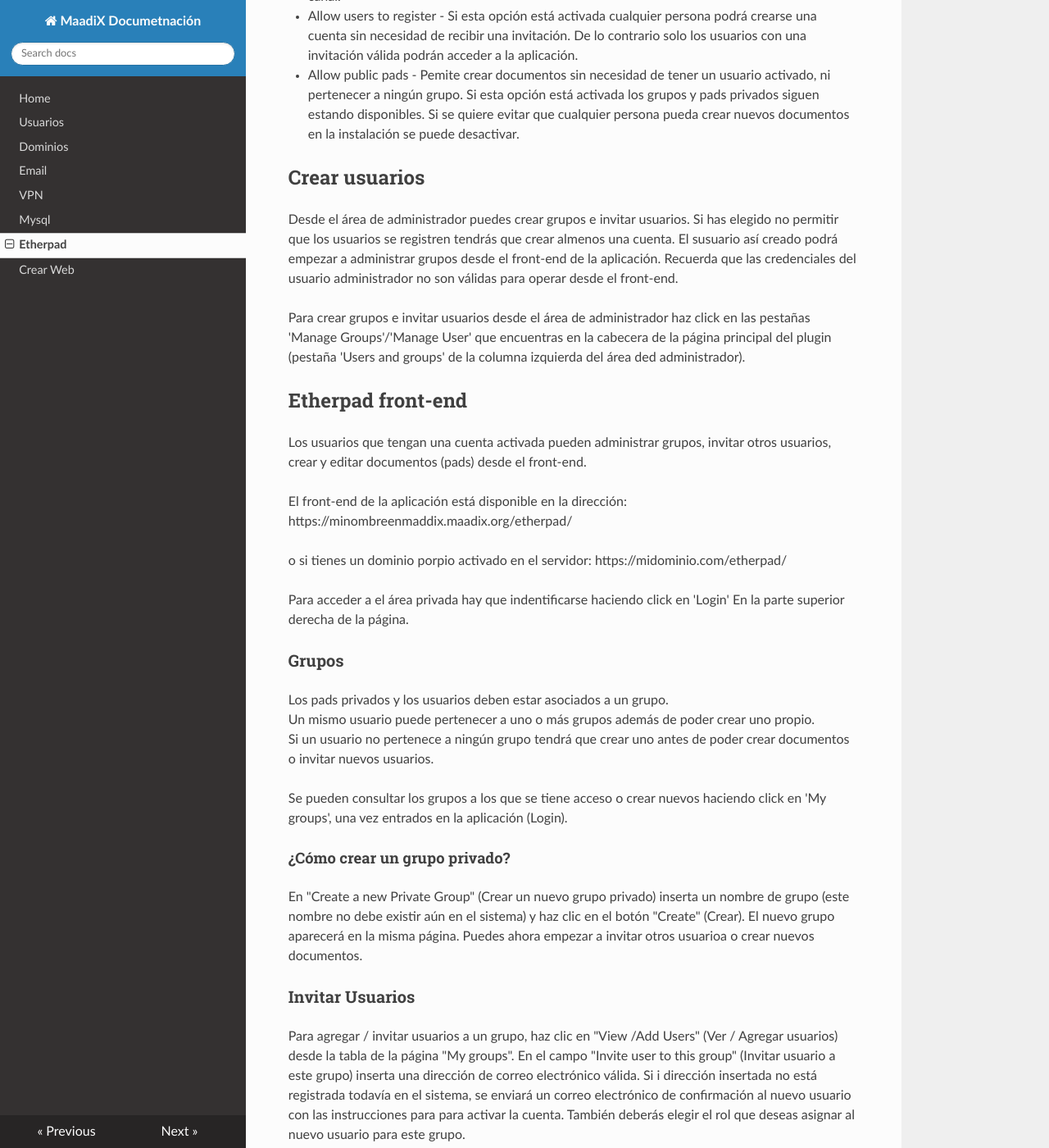
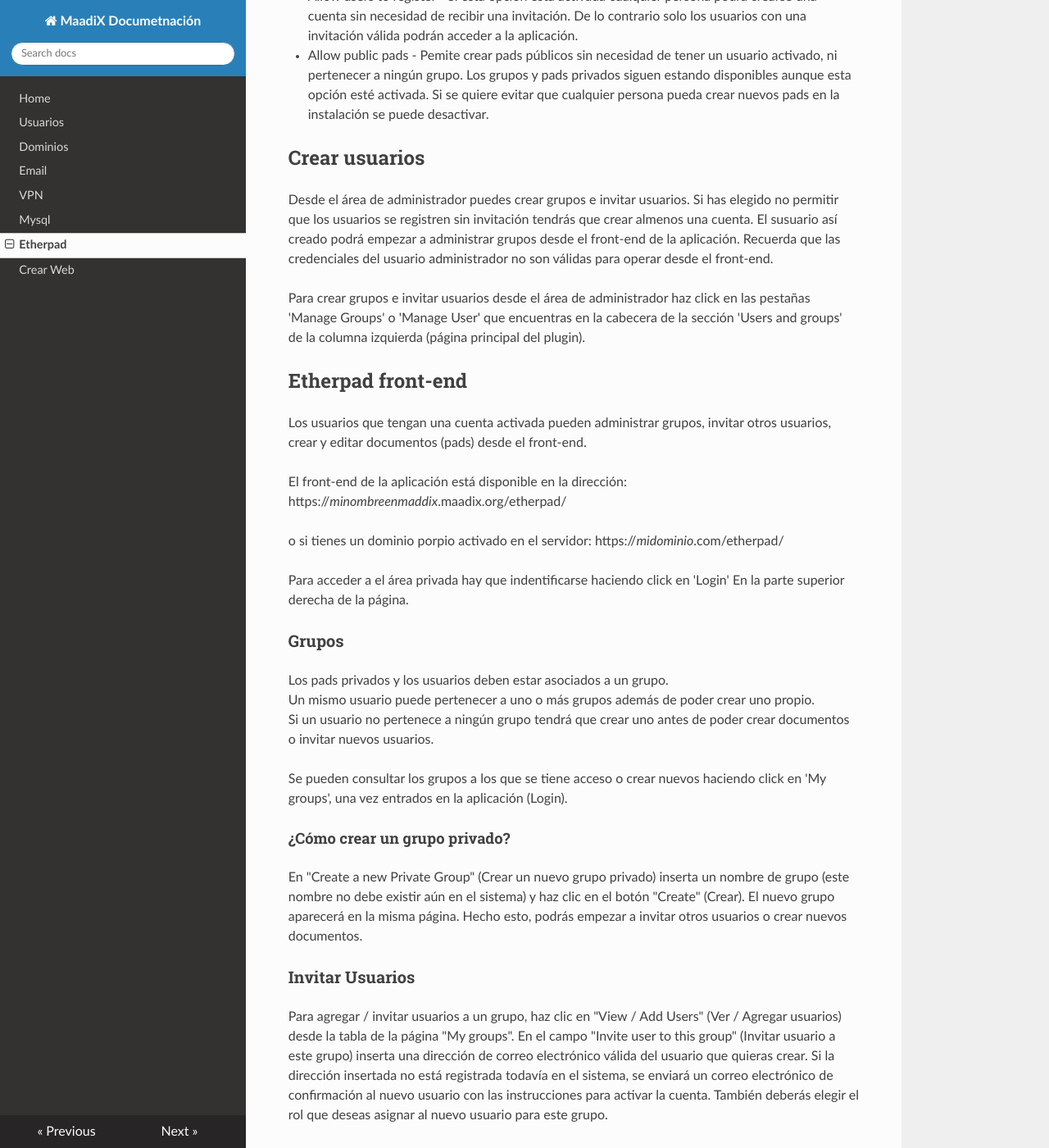
Before and after one commit to MaadixNet/docs, an MkDocs documentation site: the page built from docs/etherpad.md, in a window 1280 px wide and 1400 px high, scrolled down 1632 px. Shown: the whole window at 82% size. Built offline with MkDocs 1.6.1, drawn with Linux system fonts in a browser that asks for light colours; nearby versions of some CDN libraries; old or Windows-style settings are respelled for this version of MkDocs; some of the changed text lies outside the part shown.

```diff
--- a/docs/etherpad.md
+++ b/docs/etherpad.md
@@ -49,29 +49,29 @@ Desde el área de administración de etherpad-lite se pueden establecer preferen
 Haciendo click en la pestaña 'Users and groups' de la columna izquierda aparecerán las siguientes opciones:
 
 
-* Allow users to recover lost password - Activar esta opción permitirá a todos los usuarios recuperar su contraseña. En general es aconsejable dejarla activada ya que esto permite a los usuario restablecer por sí mismos su contraseña  evitando tener que enviarla por email u otro canal.
+* Allow users to recover lost password - Activar esta opción permitirá a los usuarios recuperar su contraseña. En general es aconsejable dejarla activada, ya que esto permite a los usuario restablecer por sí mismos su contraseña si la pierden, evitando tener que enviarla por email u otro canal.
 
 * Allow users to register - Si esta opción está activada cualquier persona podrá crearse una cuenta sin necesidad de recibir una invitación. De lo contrario solo los usuarios con una invitación válida podrán acceder a la aplicación.
 
-* Allow public pads - Pemite crear documentos sin necesidad de tener un usuario activado, ni pertenecer a ningún grupo. Si esta opción está activada los grupos y pads privados siguen estando disponibles. Si se quiere evitar que cualquier persona pueda crear nuevos documentos en la instalación se puede desactivar.
+* Allow public pads - Pemite crear pads públicos sin necesidad de tener un usuario activado, ni pertenecer a ningún grupo. Los grupos y pads privados siguen estando disponibles aunque esta opción esté activada. Si se quiere evitar que cualquier persona pueda crear nuevos pads en la instalación se puede desactivar.
 
 
 
 ## Crear usuarios
 
-Desde el área de administrador puedes crear grupos e invitar usuarios. Si has elegido no permitir que los usuarios se registren tendrás que crear almenos una cuenta. El susuario así creado podrá empezar a administrar grupos desde el front-end de la aplicación.  Recuerda que las credenciales del usuario administrador no son válidas para operar desde el front-end.
+Desde el área de administrador puedes crear grupos e invitar usuarios. Si has elegido no permitir que los usuarios se registren sin invitación tendrás que crear almenos una cuenta. El susuario así creado podrá empezar a administrar grupos desde el front-end de la aplicación.  Recuerda que las credenciales del usuario administrador no son válidas para operar desde el front-end.
 
-Para crear grupos e invitar usuarios desde el área de administrador haz click en las pestañas 'Manage Groups'/'Manage User' que encuentras en la cabecera de la página principal del plugin (pestaña 'Users and groups' de la columna izquierda del área ded administrador).
+Para crear grupos e invitar usuarios desde el área de administrador haz click en las pestañas 'Manage Groups' o 'Manage User' que encuentras en la cabecera de la sección 'Users and groups' de la columna izquierda (página principal del plugin).
 
 ## Etherpad front-end
 
 Los usuarios que tengan una cuenta activada pueden administrar grupos, invitar otros usuarios, crear y editar documentos (pads) desde el front-end.
 
 El front-end de la aplicación está disponible en la dirección:
-    https://minombreenmaddix.maadix.org/etherpad/
+    https://*minombreenmaddix*.maadix.org/etherpad/
 
 o si tienes un dominio porpio activado en el servidor:
-    https://midominio.com/etherpad/
+    https://*midominio*.com/etherpad/
 
 Para acceder a el área privada hay que indentificarse haciendo click en 'Login' En la parte superior derecha de la página.
 
@@ -85,11 +85,11 @@ Si un usuario no pertenece a ningún grupo tendrá que crear uno antes de poder
 
 #### ¿Cómo crear un grupo privado?
 
-En "Create a new Private Group" (Crear un nuevo grupo privado) inserta un nombre de grupo (este nombre no debe existir aún en el sistema) y haz clic en el botón "Create" (Crear). El nuevo grupo aparecerá en la misma página. Puedes ahora empezar a invitar otros usuarioa o crear nuevos documentos.
+En "Create a new Private Group" (Crear un nuevo grupo privado) inserta un nombre de grupo (este nombre no debe existir aún en el sistema) y haz clic en el botón "Create" (Crear). El nuevo grupo aparecerá en la misma página. Hecho esto, podrás empezar a invitar otros usuarios o crear nuevos documentos.
 
 ### Invitar Usuarios
 
-Para agregar / invitar  usuarios a un grupo, haz clic en "View /Add Users" (Ver / Agregar usuarios) desde la tabla de la página "My groups". En el campo "Invite user to this group" (Invitar usuario a este grupo) inserta una dirección de correo electrónico válida. Si  i dirección insertada no está registrada todavía en el sistema, se enviará un correo electrónico de confirmación al nuevo usuario con las instrucciones para para activar la cuenta. También deberás elegir el rol que deseas asignar al nuevo usuario para este grupo.
+Para agregar / invitar  usuarios a un grupo, haz clic en "View / Add Users" (Ver / Agregar usuarios) desde la tabla de la página "My groups". En el campo "Invite user to this group" (Invitar usuario a este grupo) inserta una dirección de correo electrónico válida del usuario que quieras crear. Si  la dirección insertada no está registrada todavía en el sistema, se enviará un correo electrónico de confirmación al nuevo usuario con las instrucciones para activar la cuenta. También deberás elegir el rol que deseas asignar al nuevo usuario para este grupo.
 
 ### Roles
 
@@ -101,7 +101,7 @@ Los roles disponibles son:
 
     **Usuario**: Puede crear y editar Pads
     **Editor**: Puede crear / editar / borrar Pads e invitar / quitar Usuarios
-    **Admin**: Puede crear / editar / borrar Pads, invitar / eliminar Usuarios, borrar todo el grupo
+    **Admin**: Puede crear / editar / borrar Pads, invitar / eliminar Usuarios y borrar todo el grupo
 
 El nuevo usuario invitado aparecerá en la tabla de abajo. El rol asignado al usuario se puede modificar y editar más tarde.
 
```
Also changed, not shown: other parts of docs/etherpad.md (+12 -12 lines).
